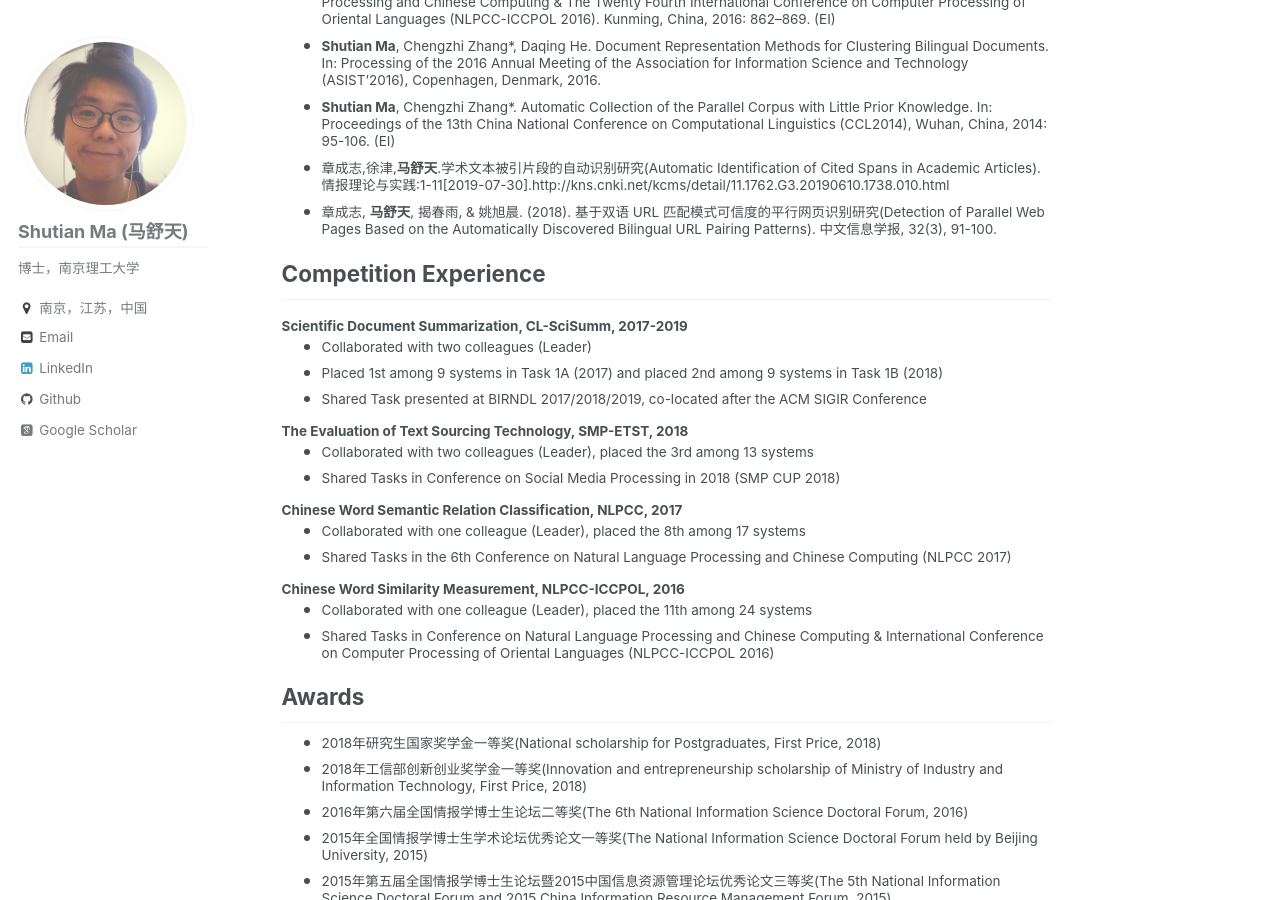
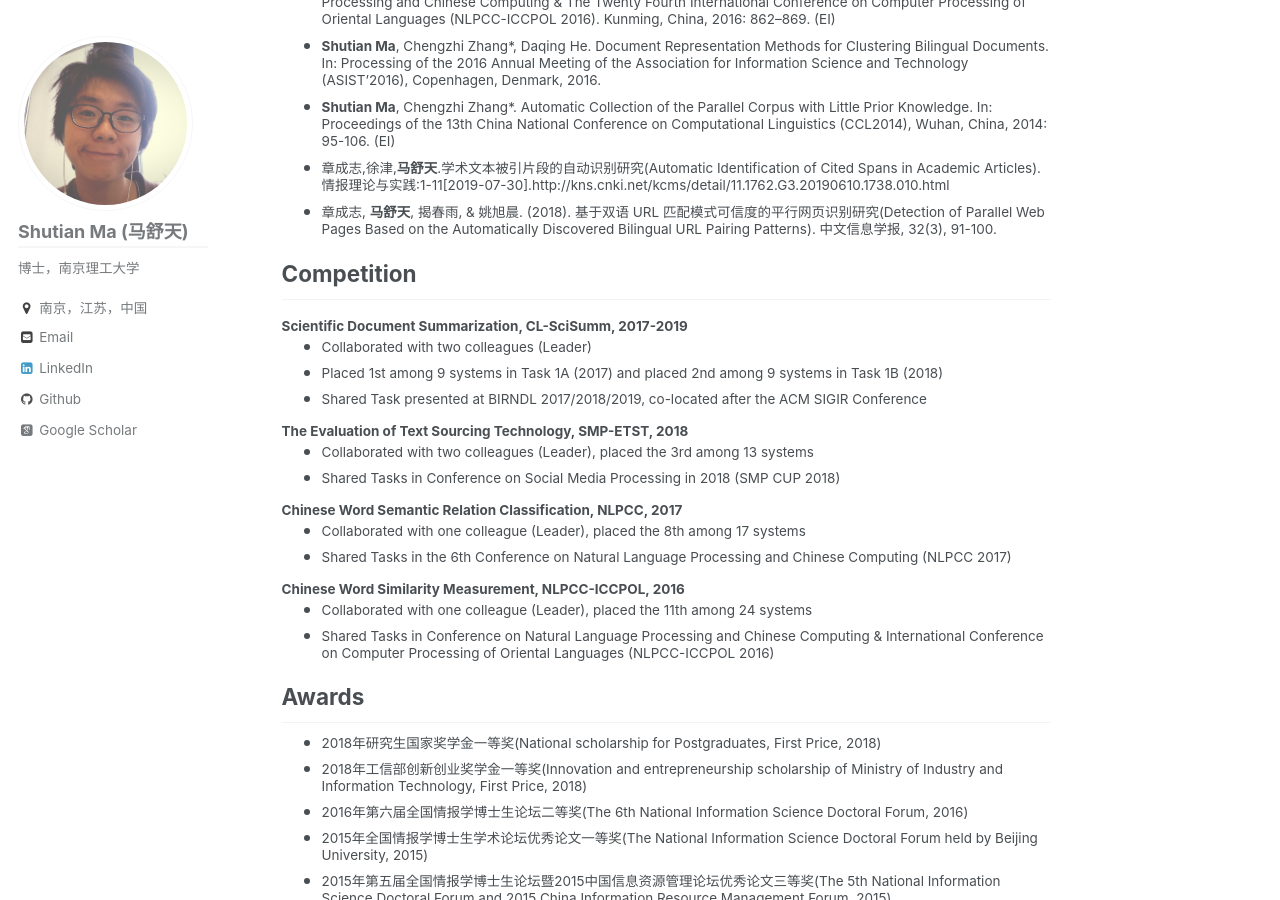
Before and after one commit to michellemashutian/michellemashutian.github.io_old, a Jekyll site: the page built from _pages/about.md, in a window 1280 px wide and 900 px high, scrolled down 1924 px. Built offline with Jekyll 4.4.1, drawn with Linux system fonts in a browser that asks for light colours; some web fonts are replaced.

Commit message:
Update about.md

```diff
--- a/_pages/about.md
+++ b/_pages/about.md
@@ -97,7 +97,7 @@ h1, h2, h3, h4, h5, h6 {
 * <small>章成志,徐津,**马舒天**.学术文本被引片段的自动识别研究(Automatic Identification of Cited Spans in Academic Articles).情报理论与实践:1-11[2019-07-30].http://kns.cnki.net/kcms/detail/11.1762.G3.20190610.1738.010.html<small>
 * <small>章成志, **马舒天**, 揭春雨, & 姚旭晨. (2018). 基于双语 URL 匹配模式可信度的平行网页识别研究(Detection of Parallel Web Pages Based on the Automatically Discovered Bilingual URL Pairing Patterns). 中文信息学报, 32(3), 91-100.<small>
 
-<h2 id="service">Competition Experience</h2>
+<h2 id="service">Competition</h2>
 
 <small>**Scientific Document Summarization, CL-SciSumm, 2017-2019**</small>
 * <small>Collaborated with two colleagues (Leader)</small>
```
